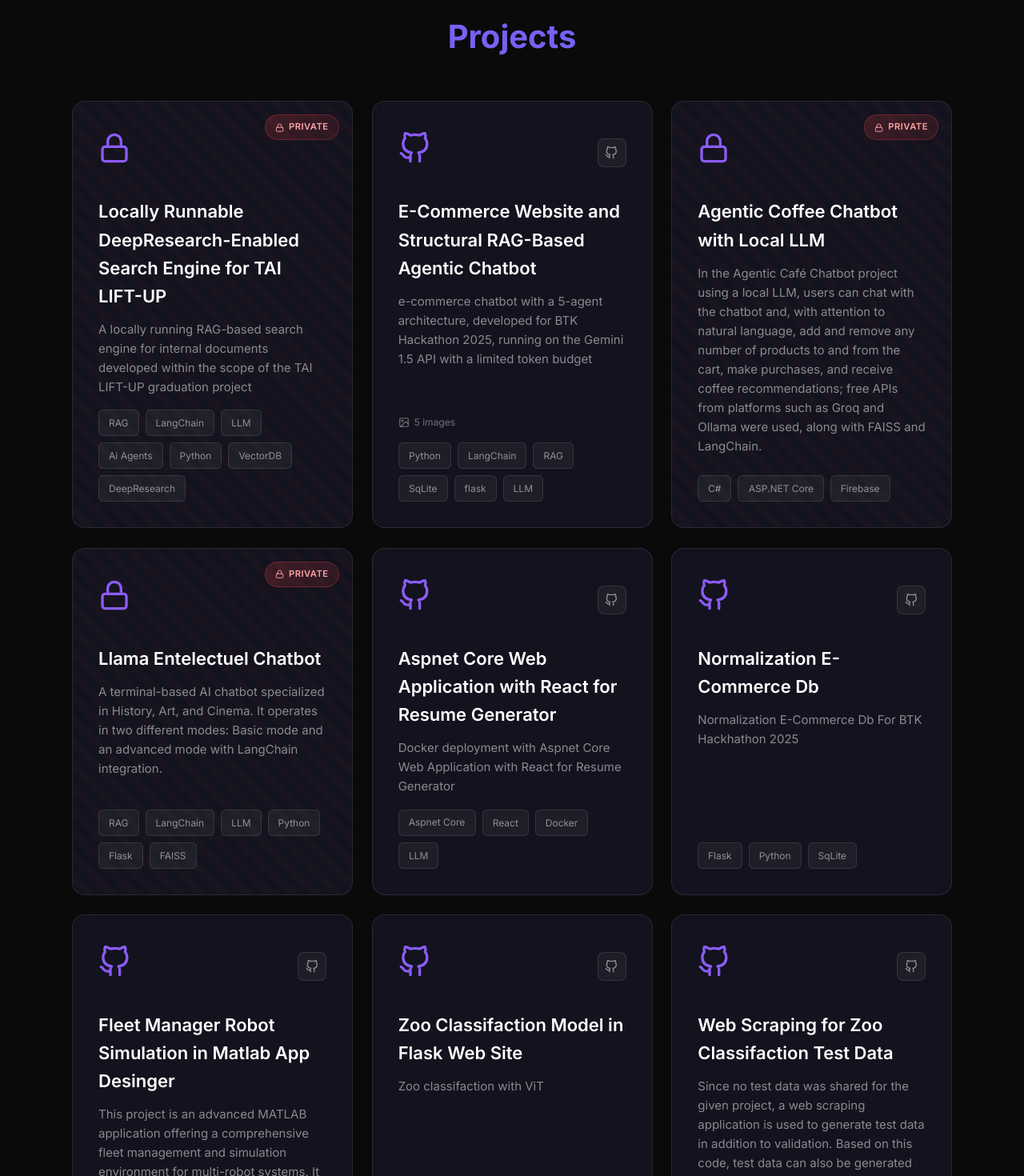
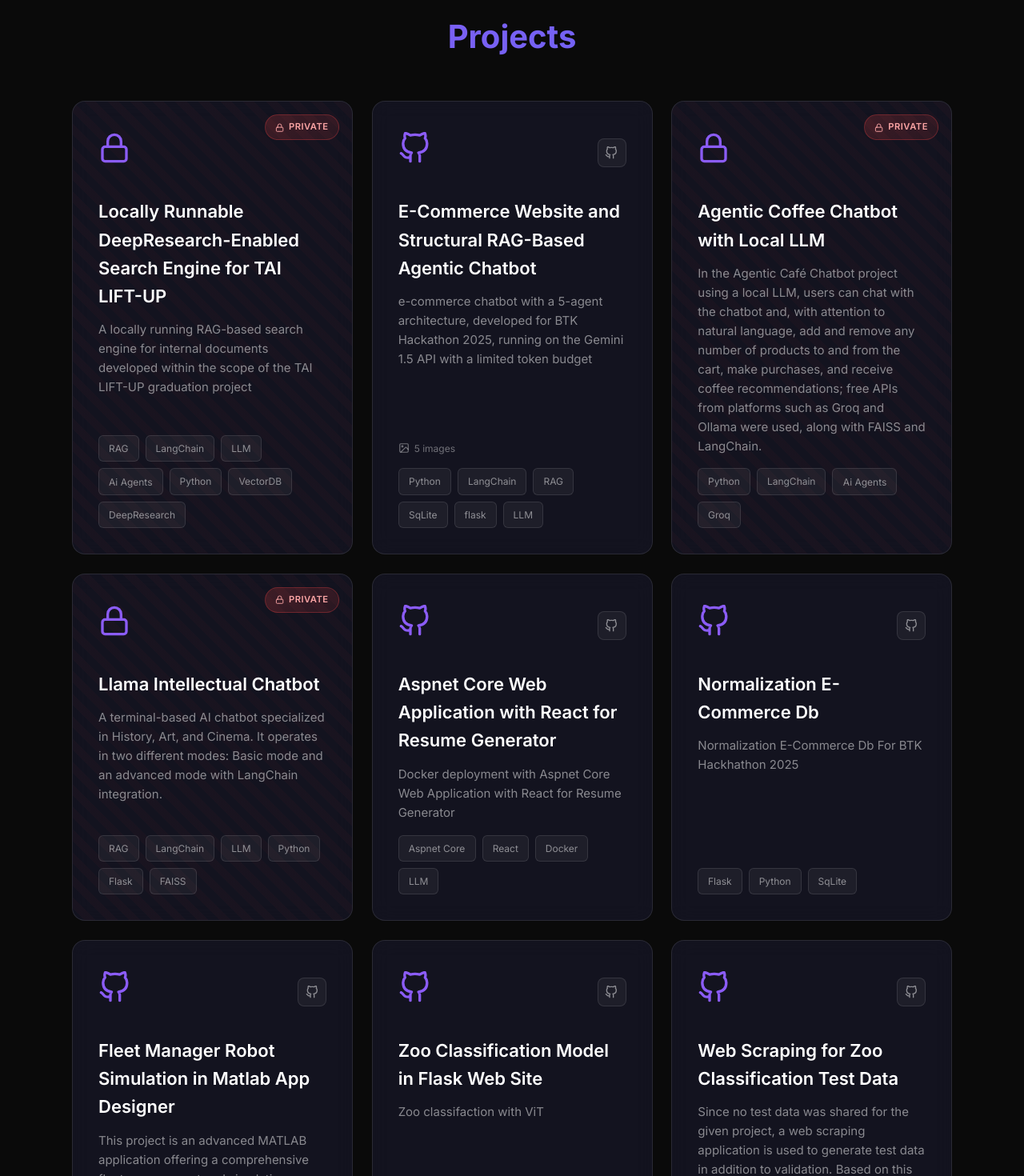
Before and after one commit to EmrhnAydn/emirhanAydinPortfolio, a React (Vite) app: page / in a window 1280 px wide. Shown: the part 2700-4170 px from the top of the page at 80% size. Built offline with nearby package versions, Linux system fonts and the light colour scheme.

Commit message:
Cv and data updated

```diff
--- a/src/data/projectsData.js
+++ b/src/data/projectsData.js
@@ -77,7 +77,7 @@
             en: 'In the Agentic Café Chatbot project using a local LLM, users can chat with the chatbot and, with attention to natural language, add and remove any number of products to and from the cart, make purchases, and receive coffee recommendations; free APIs from platforms such as Groq and Ollama were used, along with FAISS and LangChain.',
             tr: 'Yerel LLM ile Ajantik Kafe Chatbotu projesinde kullanıcı chatbot ile sohbet ederek doğal dile dikkat edilerek sepete istenilen kadar ürün ekleme ve çıkarma, satın alma, kavhe önerme gibi özellikler sunulmuştur groq ve ollama gibi api plartformlarından ücretsiz apiler ve faiss ve langchain kullanılmıştır.'
         },
-        tech: ['C#', 'ASP.NET Core', 'Firebase'],
+        tech: ['Python', 'LangChain', 'Ai Agents', 'Groq'],
         github: null,
         images: [],
         liveUrl: null,
@@ -92,7 +92,7 @@
     {
         id: 'llamaCultureChatbot',
         title: {
-            en: 'Llama Entelectuel Chatbot',
+            en: 'Llama Intellectual Chatbot',
             tr: 'Llama Entelektüel Chatbot'
         },
         description: {
@@ -168,14 +168,14 @@
     {
         id: 'fleetManagerRobotSimulation',
         title: {
-            en: 'Fleet Manager Robot Simulation in Matlab App Desinger',
-            tr: 'Matlab App Desinger ile Filo Yönetim Robot Simülasyonu'
+            en: 'Fleet Manager Robot Simulation in Matlab App Designer',
+            tr: 'Matlab App Designer ile Filo Yönetim Robot Simülasyonu'
         },
         description: {
             en: 'This project is an advanced MATLAB application offering a comprehensive fleet management and simulation environment for multi-robot systems. It allows users to create dynamic map scenarios, manage autonomous mobile robots (AMR), and analyze the performance of various path planning algorithms.',
             tr: 'Bu proje, çoklu robot sistemleri için kapsamlı bir filo yönetim ve simülasyon ortamı sunan gelişmiş bir MATLAB uygulamasıdır. Kullanıcılara dinamik harita senaryoları oluşturma, otonom mobil robotları (AMR) yönetme ve çeşitli rota planlama algoritmalarının performansını analiz etme imkanı tanır.'
         },
-        tech: ['Matlab', 'App Desinger', 'Simulink'],
+        tech: ['Matlab', 'App Designer', 'Simulink'],
 
         // GitHub bilgileri (opsiyonel)
         github: {
@@ -216,12 +216,12 @@
     {
         id: 'Zoo-Classifaction',
         title: {
-            en: 'Zoo Classifaction Model in Flask Web Site',
-            tr: 'Flask Web uygulaması ile Hayvan Sııflandırma'
+            en: 'Zoo Classification  Model in Flask Web Site',
+            tr: 'Flask Web uygulaması ile Hayvan Sınıflandırma'
         },
         description: {
             en: 'Zoo classifaction with ViT',
-            tr: 'ViT ile Hayvan Sııflandırma'
+            tr: 'ViT ile Hayvan Sınıflandırma'
         },
         tech: ['Flask', 'Python', 'ViT', 'Machine Learning', 'HTML', 'CSS'],
         github: {
@@ -234,7 +234,7 @@
         liveUrl: null,
         visibility: 'public',
         longDescription: {
-            en: 'Zoo classifaction with ViT',
+            en: 'Zoo Classification  with ViT',
             tr: 'ViT ile Hayvan Sııflandırma'
         }
     },
@@ -244,7 +244,7 @@
     {
         id: 'test-data-creator',
         title: {
-            en: 'Web Scraping for Zoo Classifaction Test Data',
+            en: 'Web Scraping for Zoo Classification Test Data',
             tr: 'Hayvan Sınıflandırması için Test Verisi Web Kazıma Uygulaması'
         },
         description: {
@@ -289,8 +289,8 @@
         liveUrl: null,
         visibility: 'public',
         longDescription: {
-            en: 'A modern, responsive portfolio website showcasing my projects and skills.',
-            tr: 'Projelerimi ve yeteneklerimi sergileyen modern, responsive portfolyo sitesi.'
+            en: 'This project is designed to Flask and SQLite. It determines the area of expertise of the article with NLP and ensures that it is directed to the appropriate referee. It encrypts the information of the article authors with AES and detects and blurs the images of the authors with Poppler. In this way, anonymization is ensured in the articles sent to the referee.',
+            tr: 'Bu proje Flask ve SQLite kullanılarak tasarlanmıştır. NLP ile makalenin uzmanlık alanını belirler ve uygun hakeme yönlendirilmesini sağlar. Makale yazarlarının bilgilerini AES ile şifreler ve Poppler kullanarak yazarların görsellerini tespit edip bulanıklaştırır. Bu sayede hakeme gönderilen makalelerde anonimleştirme sağlanır.'
         }
     },
 
@@ -546,12 +546,12 @@
     {
         id: 'ugv-ground-controler',
         title: {
-            en: 'UGV Ground Controler Desktop Application',
-            tr: 'UGV yer bilgisayarı Masaüstü Uygulaması'
+            en: 'UGV Ground Controller Desktop Application',
+            tr: 'UGV Yer Kontrol Bilgisayarı Masaüstü Uygulaması'
         },
         description: {
             en: 'The UGV ground station Desktop Application developed with Windows Forms receives and visualizes telemetry data. It also enables remote control.',
-            tr: 'Windows Forms ile oluşturulmuş UGV yer bilgisayarı Masaüstü Uygulaması Telemetri verilerini alır ve görselleştirir. Ayrıca uzaktan kontrolü sağlar.'
+            tr: 'Windows Forms ile oluşturulmuş UGV yer kontrol bilgisayarı masaüstü uygulaması Telemetri verilerini alır ve görselleştirir. Ayrıca uzaktan kontrolü sağlar.'
         },
         tech: ['C#', 'Windows Forms'],
         github: null,
@@ -560,7 +560,7 @@
         visibility: 'private',
         longDescription: {
             en: 'The UGV ground station Desktop Application developed with Windows Forms receives and visualizes telemetry data. It also enables remote control.',
-            tr: 'Windows Forms ile oluşturulmuş UGV yer bilgisayarı Masaüstü Uygulaması Telemetri verilerini alır ve görselleştirir. Ayrıca uzaktan kontrolü sağlar.'
+            tr: 'Windows Forms ile oluşturulmuş UGV yer kontrol bilgisayarı masaüstü uygulaması Telemetri verilerini alır ve görselleştirir. Ayrıca uzaktan kontrolü sağlar.'
         }
     },
 ];
```
Also changed, not shown: 1 other file (tests, documents, lock files or other folders).
